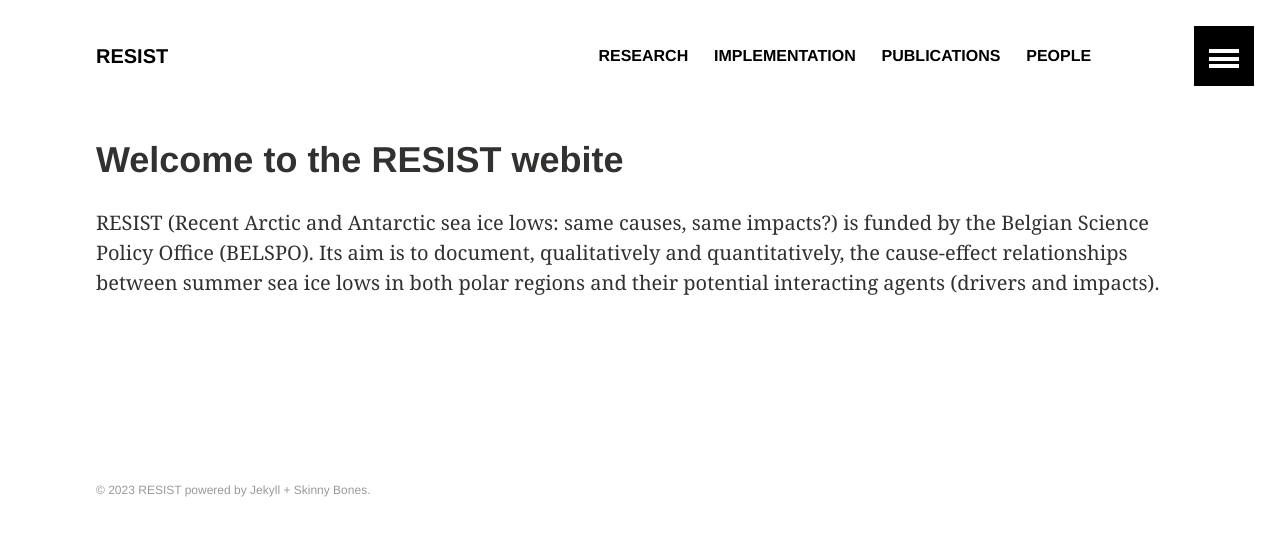
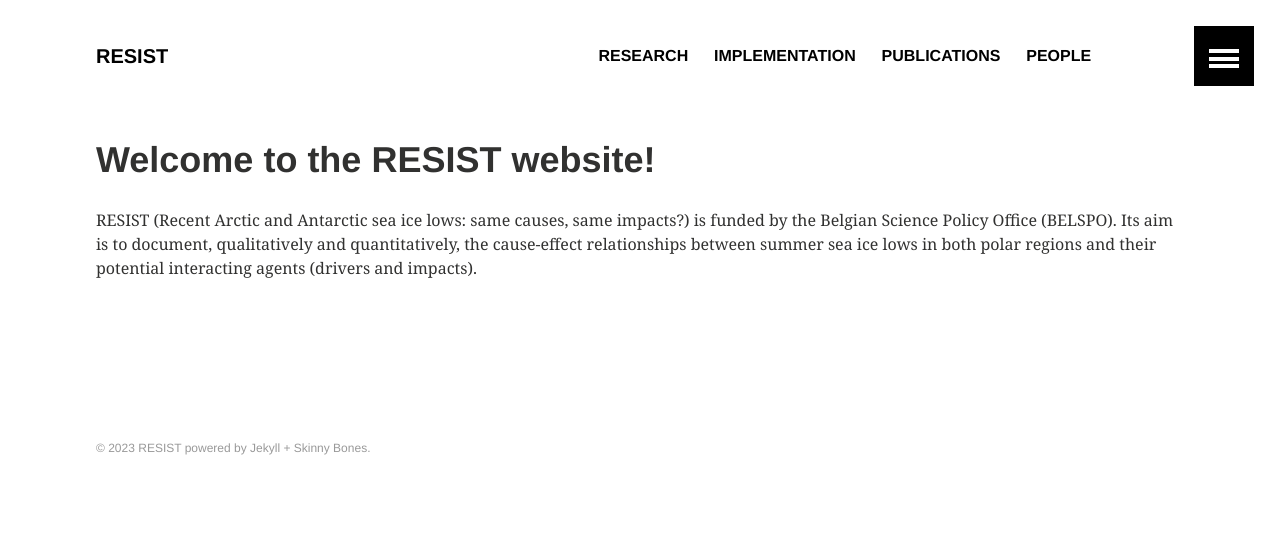
Before and after one commit to resist-impuls/resist-impuls.github.io, a Jekyll site: the page built from index.md, in a window 1280 px wide. Shown: the top 536 px of the page. Built offline with Jekyll 4.4.1, drawn with Linux system fonts in a browser that asks for light colours.

Commit message:
Update index.md

```diff
--- a/index.md
+++ b/index.md
@@ -1,10 +1,13 @@
 ---
 layout: archive
 permalink: /
-title: "Welcome to the RESIST webite"
+title: "Welcome to the RESIST website!"
 ---
 
-RESIST (Recent Arctic and Antarctic sea ice lows: same causes, same impacts?) is funded by the Belgian Science Policy Office (BELSPO). Its aim is to document, qualitatively and quantitatively, the cause-effect relationships between summer sea ice lows in both polar regions and their potential interacting agents (drivers and impacts).
+<div> RESIST (Recent Arctic and Antarctic sea ice lows: same causes, same impacts?) is funded by the Belgian Science Policy Office (BELSPO). Its aim is to document, qualitatively and quantitatively, the cause-effect relationships between summer sea ice lows in both polar regions and their potential interacting agents (drivers and impacts).
+</div>
+
+
 
 <div class="tiles">
 {% for post in site.posts %}
```
